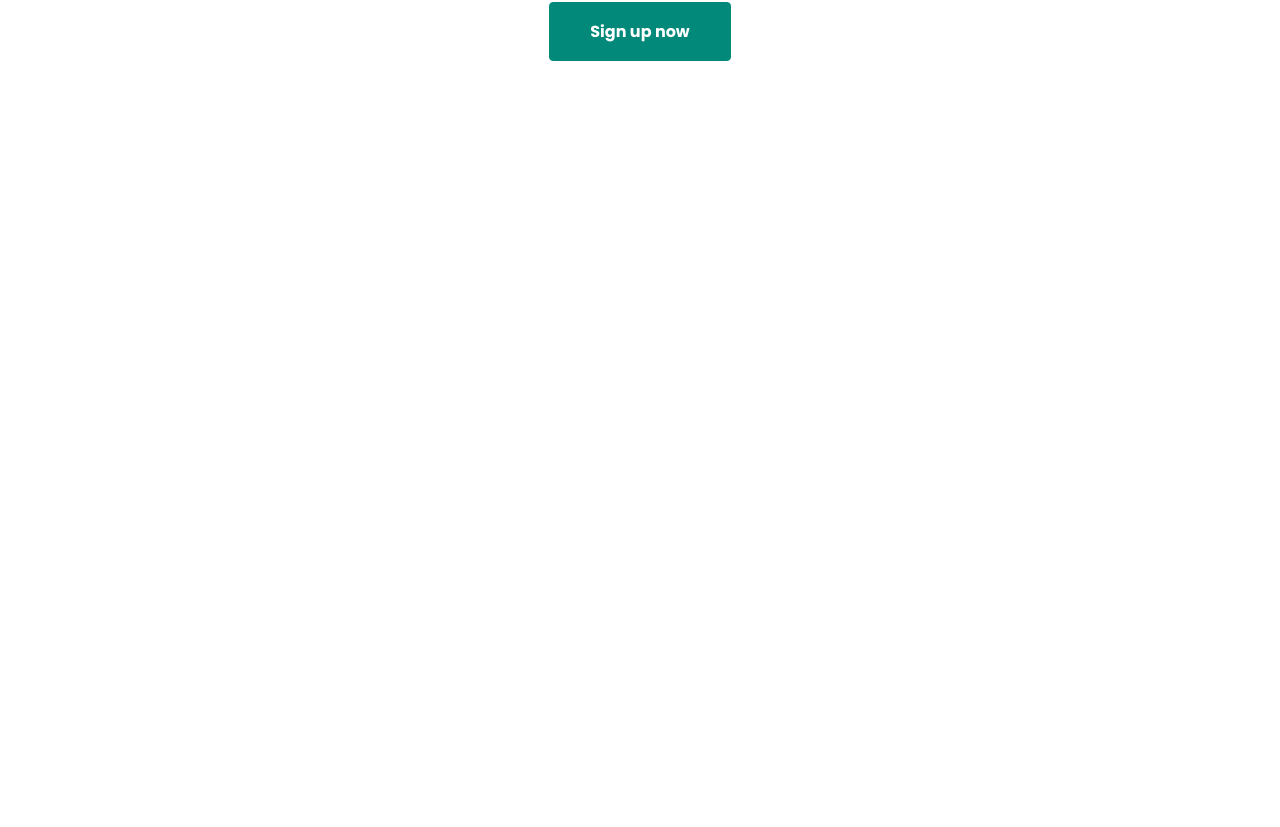
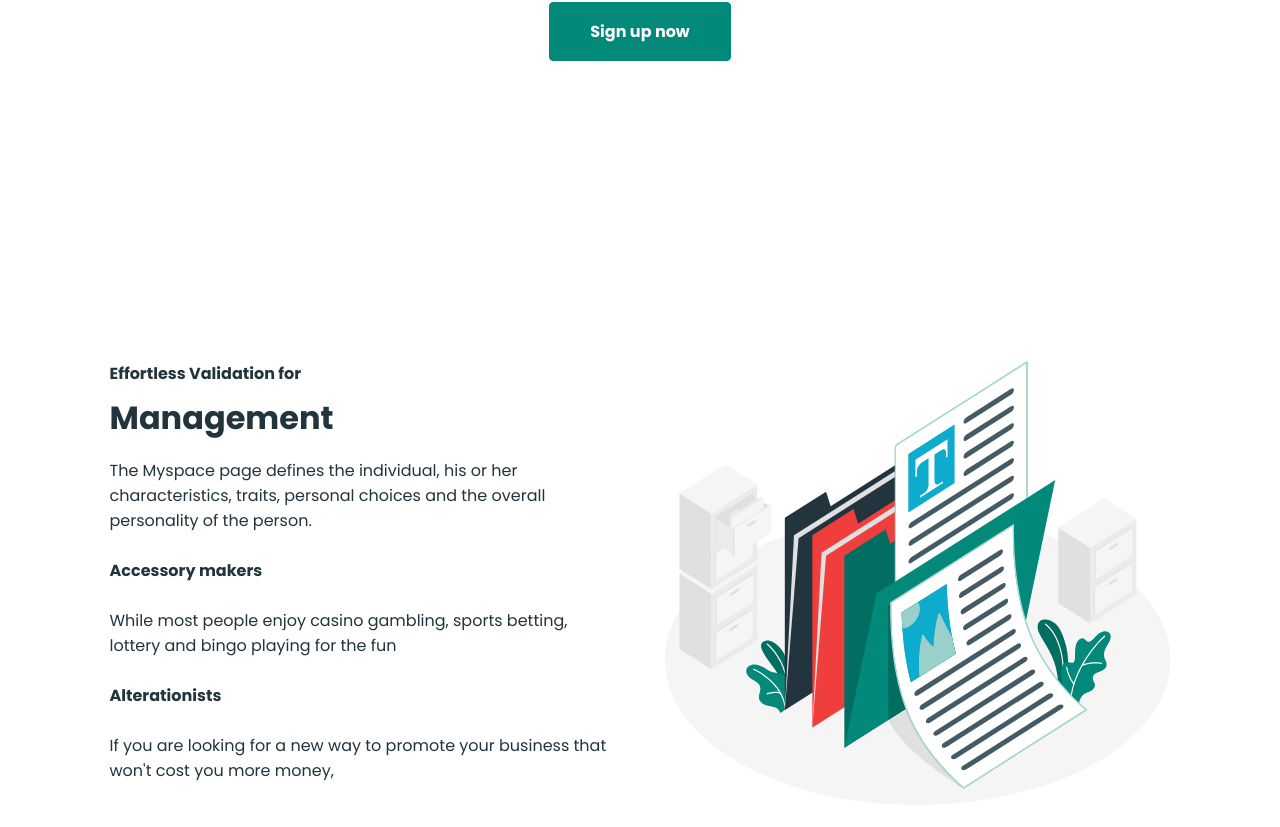
Before and after one commit to fuhad479/my-product, a React (Create React App) app: page / in a window 1280 px wide. Shown: the part 1274-2101 px from the top of the page. Before the commit the page ends 1485 px from the top, so only its background shows below. Built offline with nearby package versions, Linux system fonts and the light colour scheme.

Commit message:
completed management component

```diff
--- a/src/App.jsx
+++ b/src/App.jsx
@@ -1,6 +1,7 @@
 import Header from "./components/Header";
 import Hero from "./components/Hero";
 import Features from "./components/Features";
+import Management from "./components/Management";
 
 function App() {
   return (
@@ -8,6 +9,7 @@ function App() {
       <Header />
       <Hero />
       <Features />
+      <Management />
     </>
   );
 }
--- /dev/null
+++ b/src/components/Management/index.jsx
@@ -0,0 +1,44 @@
+import { ReactComponent as Documents } from "../../assets/documents.svg";
+
+import SectionTitle from "../SectionTitle";
+
+import "./index.scss";
+
+export default function Management() {
+  return (
+    <section className="management">
+      <div className="container">
+        <div className="management-content">
+          <div className="management-left">
+            <Documents width="100%" height="100%" />
+          </div>
+          <div className="management-right">
+            <h4 className="subtitle">Effortless Validation for</h4>
+            <SectionTitle>Management</SectionTitle>
+            <p>
+              The Myspace page defines the individual, his or her
+              characteristics, traits, personal choices and the overall
+              personality of the person.{" "}
+            </p>
+            <br />
+            <div>
+              <strong>Accessory makers</strong>
+              <br />
+              <p>
+                While most people enjoy casino gambling, sports betting, lottery
+                and bingo playing for the fun
+              </p>
+              <br />
+              <strong>Alterationists</strong>
+              <br />
+              <p>
+                If you are looking for a new way to promote your business that
+                won't cost you more money,
+              </p>
+            </div>
+          </div>
+        </div>
+      </div>
+    </section>
+  );
+}
--- /dev/null
+++ b/src/components/Management/index.scss
@@ -0,0 +1,39 @@
+.management {
+  padding: 3.125rem 0;
+  @media screen and (min-width: 768px) {
+    padding: 6.25rem 0;
+  }
+  @media screen and (min-width: 768px) {
+    padding: 9.375rem 0;
+  }
+  &-content {
+    @media screen and (min-width: 992px) {
+      display: flex;
+      flex-direction: row-reverse;
+      gap: 50px;
+    }
+  }
+  &-left {
+    margin-bottom: 3.125rem;
+    @media screen and (min-width: 992px) {
+      width: 100%;
+      margin-bottom: 0;
+    }
+  }
+  &-right {
+    @media screen and (min-width: 992px) {
+      width: 100%;
+    }
+    .subtitle {
+      margin-bottom: 0.5rem;
+    }
+    .section-title {
+      margin-bottom: 1rem;
+    }
+    & > div {
+      strong {
+        display: block;
+      }
+    }
+  }
+}
```
